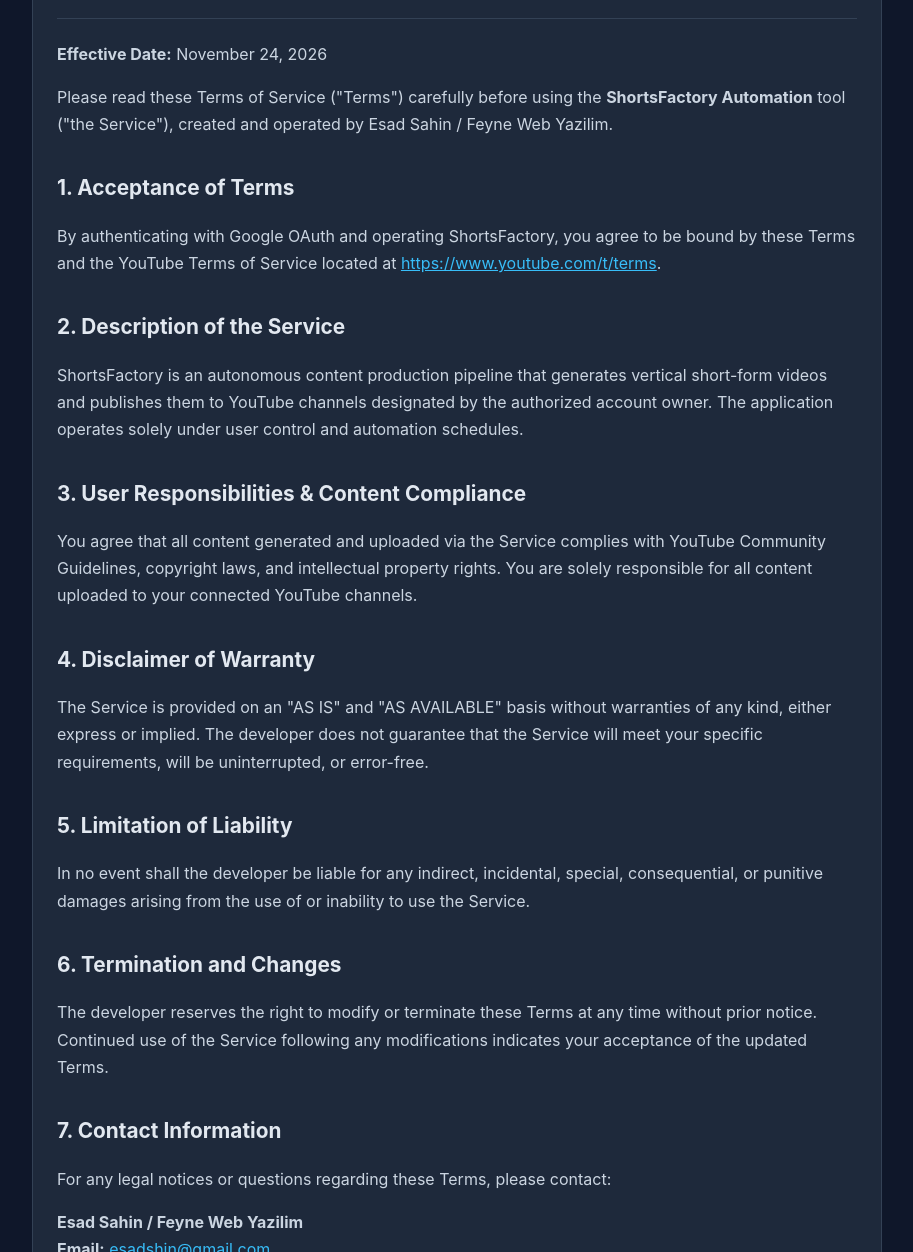
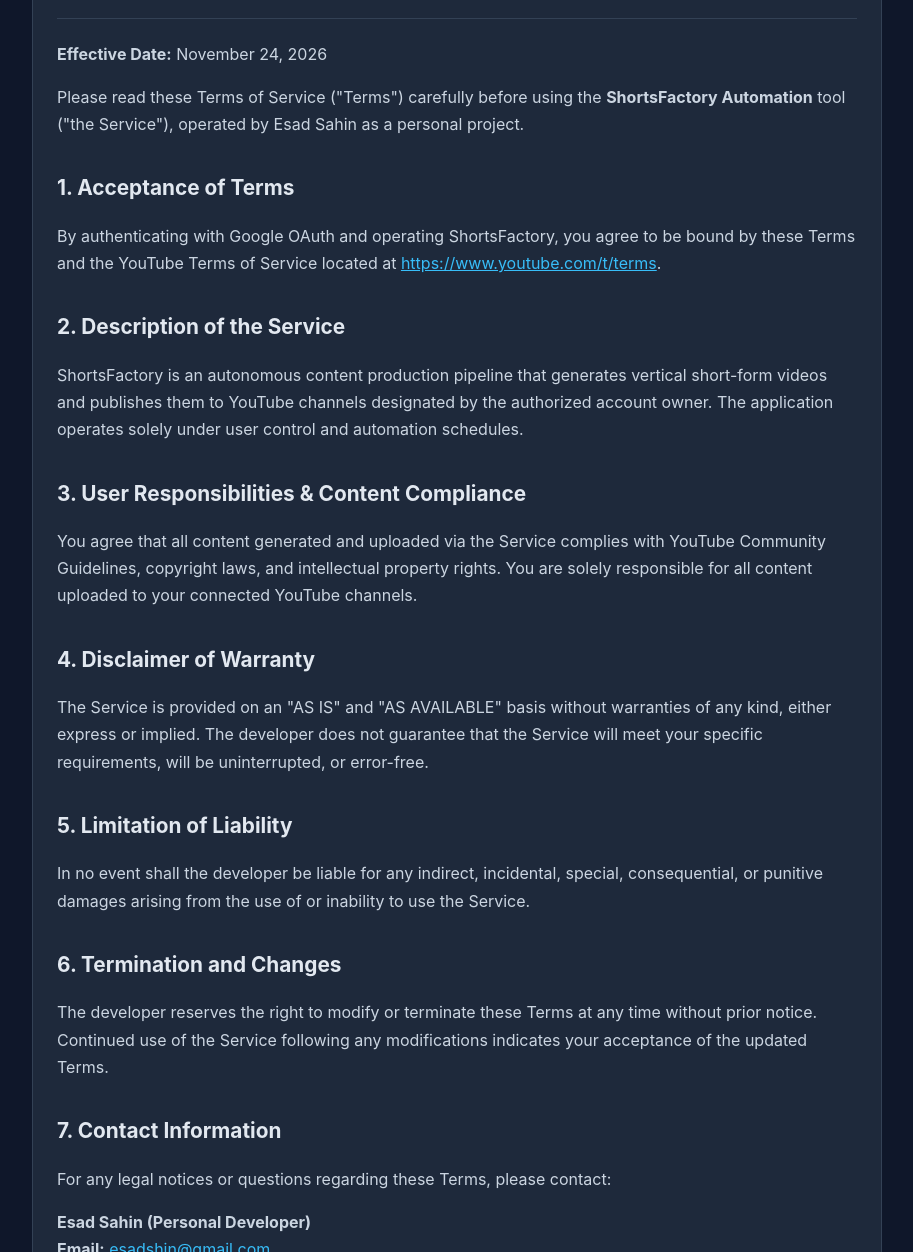
Before and after one commit to EsadSahin/shortsfactory-legal, a plain HTML site: page terms.html in a window 1280 px wide. Shown: the part 188-1440 px from the top of the page, without its empty margins (183-1096 px from the left). Drawn offline with Linux system fonts and the light colour scheme.

Commit message:
Personal developer legal pages for Esad Sahin

```diff
--- a/terms.html
+++ b/terms.html
@@ -94,7 +94,7 @@
         <h1>Terms of Service</h1>
         <p><strong>Effective Date:</strong> November 24, 2026</p>
         <p>
-            Please read these Terms of Service ("Terms") carefully before using the <strong>ShortsFactory Automation</strong> tool ("the Service"), created and operated by Esad Sahin / Feyne Web Yazilim.
+            Please read these Terms of Service ("Terms") carefully before using the <strong>ShortsFactory Automation</strong> tool ("the Service"), operated by Esad Sahin as a personal project.
         </p>
 
         <h2>1. Acceptance of Terms</h2>
@@ -133,7 +133,7 @@
             For any legal notices or questions regarding these Terms, please contact:
         </p>
         <p>
-            <strong>Esad Sahin / Feyne Web Yazilim</strong><br>
+            <strong>Esad Sahin (Personal Developer)</strong><br>
             <strong>Email:</strong> <a href="mailto:esadshin@gmail.com">esadshin@gmail.com</a>
         </p>
     </main>
```
Also changed, not shown: privacy.html (+2 -2 lines).
